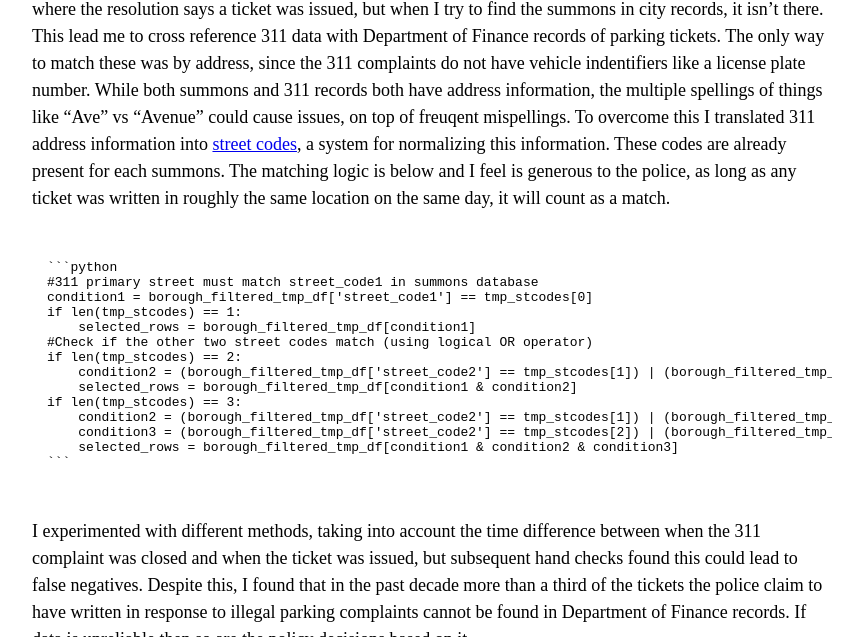
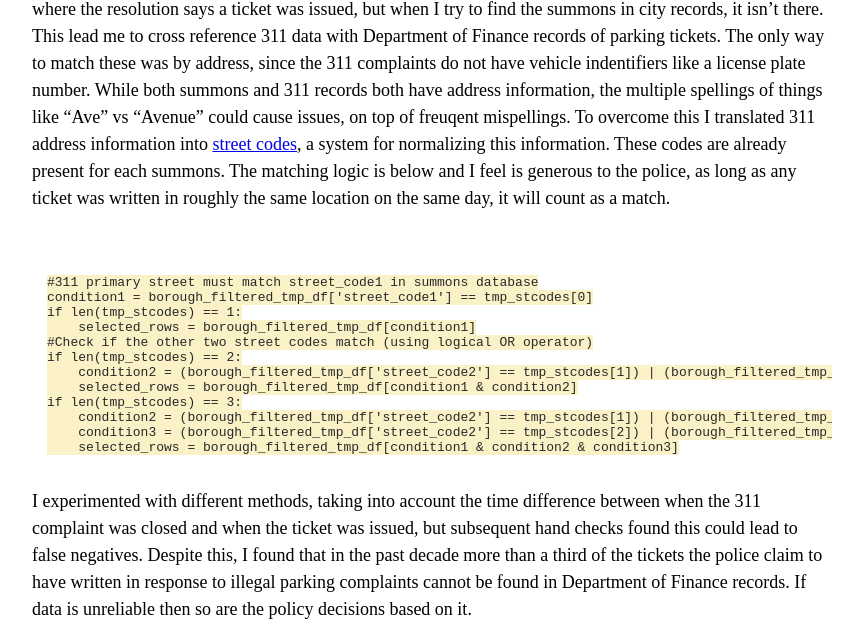
Before and after one commit to benarnav/benarnav.github.io, a Jekyll site: the page built from nyc_streets.md, in a window 1280 px wide and 900 px high, scrolled down 2324 px, cut to the strip 0-637 px from the top of the window. Shown: the whole strip, without its empty margins (208-1071 px from the left). Built offline with Jekyll 4.4.1, drawn with Linux system fonts in a browser that asks for light colours.

Commit message:
code block fix

````diff
--- a/nyc_streets.md
+++ b/nyc_streets.md
@@ -31,7 +31,7 @@ Police also often refuse to follow the law themselves when it comes to illegal p
 I will confess I am one of those people who occasionally files illegal parking complaints. I've filed complaints where the resolution says a ticket was issued, but when I try to find the summons in city records, it isn't there. This lead me to cross reference 311 data with Department of Finance records of parking tickets. The only way to match these was by address, since the 311 complaints do not have vehicle indentifiers like a license plate number. While both summons and 311 records both have address information, the multiple spellings of things like "Ave" vs "Avenue" could cause issues, on top of freuqent mispellings. To overcome this I translated 311 address information into [street codes](https://nycplanning.github.io/Geosupport-UPG/chapters/chapterIV/section03/), a system for normalizing this information. These codes are already present for each summons. The matching logic is below and I feel is generous to the police, as long as any ticket was written in roughly the same location on the same day, it will count as a match.
 <pre>
 
-```python
+<code class="highlight">
 #311 primary street must match street_code1 in summons database
 condition1 = borough_filtered_tmp_df['street_code1'] == tmp_stcodes[0]
 if len(tmp_stcodes) == 1:
@@ -44,9 +44,7 @@ if len(tmp_stcodes) == 3:
     condition2 = (borough_filtered_tmp_df['street_code2'] == tmp_stcodes[1]) | (borough_filtered_tmp_df['street_code3'] == tmp_stcodes[1])
     condition3 = (borough_filtered_tmp_df['street_code2'] == tmp_stcodes[2]) | (borough_filtered_tmp_df['street_code3'] == tmp_stcodes[2])
     selected_rows = borough_filtered_tmp_df[condition1 & condition2 & condition3]
-```
-
-</pre>
+</code></pre>
 I experimented with different methods, taking into account the time difference between when the 311 complaint was closed and when the ticket was issued, but subsequent hand checks found this could lead to false negatives. Despite this, I found that in the past decade more than a third of the tickets the police claim to have written in response to illegal parking complaints cannot be found in Department of Finance records. If data is unreliable then so are the policy decisions based on it.
 <br>
 <iframe title="A Growing Gap Between NYPD Claims and City Records on Illegal Parking Complaints" aria-label="Interactive line chart" id="datawrapper-chart-KN15L" src="https://datawrapper.dwcdn.net/KN15L/2/" scrolling="no" frameborder="0" style="width: 0; min-width: 100% !important; border: none;" height="200" data-external="1"></iframe><script type="text/javascript">!function(){"use strict";window.addEventListener("message",(function(a){if(void 0!==a.data["datawrapper-height"]){var e=document.querySelectorAll("iframe");for(var t in a.data["datawrapper-height"])for(var r=0;r<e.length;r++)if(e[r].contentWindow===a.source){var i=a.data["datawrapper-height"][t]+"px";e[r].style.height=i}}}))}();
````
